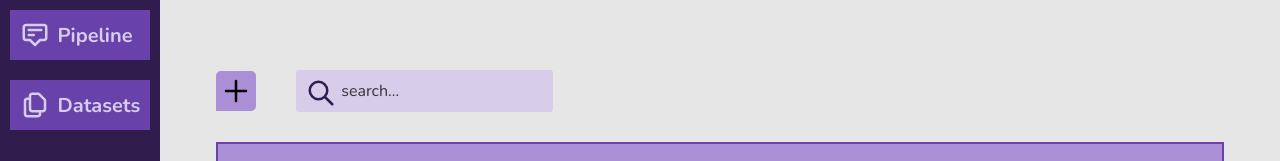
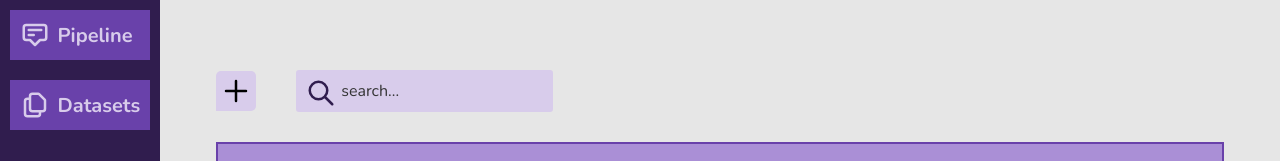
Before and after one commit to Star-Academy/Summer1401-Project-Team03, an Angular app in the folder client/: page /dataset-inventory in a window 1280 px wide. Shown: the top 161 px of the page. Built offline with nearby package versions, Linux system fonts and the light colour scheme.

Commit message:
[CONNECT] dataset-inventory with import-button for upload dataset file

```diff
--- a/client/src/app/pages/dashboard/dashboard.component.html
+++ /dev/null
@@ -1,2 +0,0 @@
-<div class="wrapper">dashboard works!</div>
-<app-import-button></app-import-button>
--- a/client/src/app/pages/dashboard/components/import-button/import-button.component.html
+++ b/client/src/app/pages/dataset-inventory/components/import-button/import-button.component.html
@@ -1,4 +1,4 @@
-<app-button (click)="modal.openModal()">open</app-button>
+<app-svg (click)="modal.openModal()" iconType="plus"> </app-svg>
 <app-modal #mymodal title="import dataset">
     <div class="upload">
         <label>
--- a/client/src/app/pages/dashboard/components/import-button/import-button.component.scss
+++ b/client/src/app/pages/dataset-inventory/components/import-button/import-button.component.scss
@@ -7,6 +7,14 @@ button {
     border-radius: var(--border-radius-primary);
 
     font-size: 1.7rem;
+}
+
+app-svg {
+    cursor: pointer;
+    padding: 0.5rem;
+    height: auto;
+    background-color: var(--color-purple-86);
+    border-radius: var(--border-radius-primary) var(--border-radius-primary) var(--border-radius-primary) 0;
 }
 
 .upload {
--- a/client/src/app/pages/dashboard/components/import-button/import-button.component.ts
+++ b/client/src/app/pages/dataset-inventory/components/import-button/import-button.component.ts
@@ -21,7 +21,6 @@ export class ImportButtonComponent {
     }
 
     public async uploadFile(): Promise<void> {
-        if (this.file)
-            await this.inventoryService.uploadDataSet(this.file);
+        if (this.file) await this.inventoryService.uploadDataSet(this.file);
     }
 }
--- a/client/src/app/pages/dataset-inventory/dataset-inventory.component.html
+++ b/client/src/app/pages/dataset-inventory/dataset-inventory.component.html
@@ -1,6 +1,6 @@
 <div class="dataset">
     <div class="dataset__header">
-        <app-svg (click)="addItem()" iconType="plus"></app-svg>
+        <app-import-button></app-import-button>
         <app-search-box (searchPhraseChange)="searchPhrase = $event"></app-search-box>
     </div>
 
```
Also changed, not shown: client/src/app/app-routing.module.ts (+1 -6 lines), client/src/app/app.module.ts (+2 -9 lines), client/src/app/pages/dashboard/dashboard.component.ts (deleted, +0 -8 lines), client/src/app/pages/dashboard/dashboard.module.ts (deleted, +0 -13 lines), client/src/app/pages/dataset-inventory/dataset-inventory.module.ts (+13 -2 lines), client/src/app/pages/dashboard/dashboard.component.scss (deleted), 2 other files (tests, documents, lock files or other folders).
